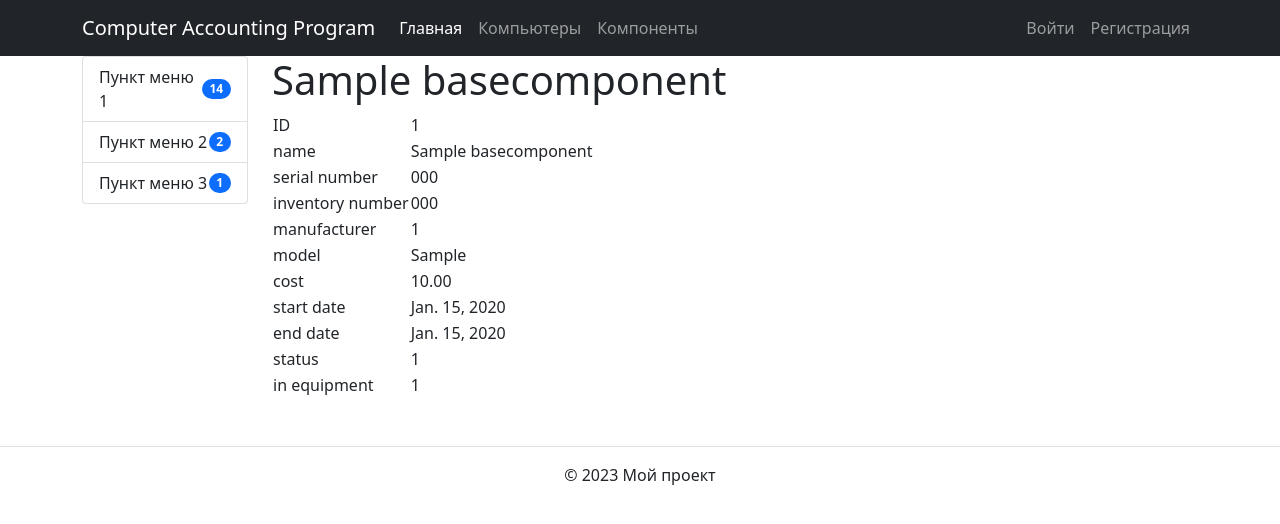
After one commit to adambrn/cap, a Django app: page /components/1/ in a window 1280 px wide. The commit adds this page. Shown: the top 524 px of the page. Run offline with Django 4.2, Linux system fonts and the light colour scheme; tables that the repository leaves empty hold one stand-in row (values such as "Sample post").

Commit message:
add django-tables2

```diff
--- a/cap/cap/urls.py
+++ b/cap/cap/urls.py
@@ -16,8 +16,12 @@ Including another URLconf
 """
 from django.contrib import admin
 from django.urls import include, path
+from catalogs.views import MyLoginView, MyLogoutView
 
 urlpatterns = [
     path("admin/", admin.site.urls),
-    path('catalogs/', include('catalogs.urls')),
+    path('login/', MyLoginView.as_view(), name='login'),
+    path('logout/', MyLogoutView.as_view(), name='logout'),
+    path('', include('catalogs.urls')),
+
 ]
--- a/cap/catalogs/models.py
+++ b/cap/catalogs/models.py
@@ -59,6 +59,9 @@ class BaseComponent(models.Model):
     status = models.ForeignKey(EquipmentStatus, on_delete=models.CASCADE)
     in_equipment = models.OneToOneField(Equipment, on_delete=models.CASCADE,blank=True, null=True, related_name='equipment_relay')
 
+    def get_fields(self):
+        return [(field.verbose_name, field.value_from_object(self)) for field in self.__class__._meta.fields]
+
     def __str__(self) -> str:
         return str(self.name)
 
--- a/cap/catalogs/templates/base.html
+++ b/cap/catalogs/templates/base.html
@@ -13,7 +13,7 @@
 
   <nav class="navbar navbar-expand-lg navbar-dark bg-dark">
     <div class="container">
-      <a class="navbar-brand" href="#">Мой проект</a>
+      <a class="navbar-brand" href="#">Computer Accounting Program</a>
       <button class="navbar-toggler" type="button" data-bs-toggle="collapse" data-bs-target="#mainMenu" aria-controls="mainMenu" aria-expanded="false" aria-label="Переключатель навигации">
         <span class="navbar-toggler-icon"></span>
       </button>
@@ -24,10 +24,10 @@
             <a class="nav-link active" aria-current="page" href="#">Главная</a>
           </li>
           <li class="nav-item">
-            <a class="nav-link" href="#">О нас</a>
+            <a class="nav-link" href={% url 'catalogs:equipment_catalog' %}>Компьютеры</a>
           </li>
           <li class="nav-item">
-            <a class="nav-link" href="#">Контакты</a>
+            <a class="nav-link" href={% url 'catalogs:components' %}>Компоненты</a>
           </li>
         </ul>
 
@@ -37,11 +37,11 @@
               <a class="nav-link" href="#">{{ user.username }}</a>
             </li>
             <li class="nav-item">
-              <a class="nav-link" href=#>Выйти</a>
+              <a class="nav-link" href="{% url 'logout' %}">Выйти</a>
             </li>
           {% else %}
             <li class="nav-item">
-              <a class="nav-link" href=#>Войти</a>
+              <a class="nav-link" href="{% url 'login' %}">Войти</a>
             </li>
             <li class="nav-item">
               <a class="nav-link" href=#>Регистрация</a>
--- /dev/null
+++ b/cap/catalogs/templates/component_detail.html
@@ -0,0 +1,16 @@
+{% extends 'base.html' %}
+
+{% block content %}
+
+<h1>{{ object.name }}</h1>
+<table>
+    {% for label, value in object.get_fields %}
+        <tr>
+            <td>{{ label }}</td>
+            <td>{{ value }}</td>
+        </tr>
+    {% endfor %}
+</table>
+
+
+{% endblock %}
--- a/cap/catalogs/templates/equipment_components.html
+++ b/cap/catalogs/templates/equipment_components.html
@@ -21,6 +21,7 @@
                             <td>{{ component.id }}</td>
                             <td>{{ component.name }}</td>
                             <td>{{ component.manufacturer.name }}</td>
+                            <td><a href="{% url 'catalogs:component_detail' component.id %}">Подробнее</a></td>
                             <!-- Добавьте другие необходимые поля для компонентов -->
                         </tr>
                         {% endfor %}
--- a/cap/catalogs/urls.py
+++ b/cap/catalogs/urls.py
@@ -1,10 +1,18 @@
 from django.urls import path
-from .views import EquipmentCatalogView, EquipmentComponentsView
+from .views import ComponentListView, EquipmentCatalogView, EquipmentComponentsView, ComponentDetailView
+
+from django.conf.urls.static import static
+from django.conf import settings
 
 app_name = 'catalogs'
 
 urlpatterns = [
     path('', EquipmentCatalogView.as_view(), name='equipment_catalog'),
     path('equipment/<int:equipment_id>/components/', EquipmentComponentsView.as_view(), name='equipment_components'),
+    path('components/', ComponentListView.as_view(), name='components'),
+    path('components/<int:pk>/', ComponentDetailView.as_view(), name='component_detail'),
     # Добавьте другие URL-маршруты вашего приложения "catalogs" здесь
 ]
+
+if settings.DEBUG:
+    urlpatterns += static(settings.STATIC_URL , document_root = settings.STATIC_ROOT)
--- a/cap/catalogs/views.py
+++ b/cap/catalogs/views.py
@@ -1,16 +1,19 @@
 from django.views import View
+from django.views.generic import ListView, DetailView
 from django.shortcuts import render
+
+from django.contrib.auth.views import LoginView, LogoutView
+from django_tables2 import SingleTableView
+
+from .tables import BaseComponentTable
 from .models import BaseComponent, Equipment, Motherboard, Processor, RAM, GraphicsCard, Storage, PowerSupply, Cooler, Case, NetworkCard
+from django.contrib.auth.mixins import LoginRequiredMixin
+components_name = [Motherboard, Processor, RAM, GraphicsCard, Storage, PowerSupply, Cooler, Case, NetworkCard]
+class EquipmentCatalogView(LoginRequiredMixin, ListView):
+    template_name = 'catalog.html'
+    model = Equipment
 
-components_name = [Motherboard, Processor, RAM, GraphicsCard, Storage, PowerSupply, Cooler, Case, NetworkCard]
-class EquipmentCatalogView(View):
-    template_name = 'catalog.html'
-
-    def get(self, request, *args, **kwargs):
-        equipment_list = Equipment.objects.all()
-        return render(request, self.template_name, {'equipment_list': equipment_list})
-
-class EquipmentComponentsView(View):
+class EquipmentComponentsView(LoginRequiredMixin, View):
     template_name = 'equipment_components.html'
 
     def get(self, request, equipment_id, *args, **kwargs):
@@ -26,3 +29,30 @@ class EquipmentComponentsView(View):
         except Equipment.DoesNotExist:
             # Оборудование не найдено, обработайте эту ситуацию по вашему усмотрению
             pass
+
+
+class ComponentListView(SingleTableView):
+  model = BaseComponent
+  table_class = BaseComponentTable
+  template_name = 'components.html'
+
+class ComponentDetailView(DetailView):
+  model = BaseComponent
+  template_name = 'component_detail.html'
+
+class MyLoginView(LoginView):
+    template_name = 'accounts/login.html'
+
+    def get_context_data(self, **kwargs):
+        context = super().get_context_data(**kwargs)
+        context['title'] = 'Вход'
+        return context
+
+
+class MyLogoutView(LogoutView):
+    template_name = 'accounts/logout.html'
+
+    def get_context_data(self, **kwargs):
+        context = super().get_context_data(**kwargs)
+        context['title'] = 'Выход'
+        return context
```
Also changed, not shown: cap/cap/settings.py (+12 -0 lines), cap/catalogs/tables.py (added, +14 -0 lines), cap/catalogs/templates/accounts/login.html (added, +27 -0 lines), cap/catalogs/templates/accounts/logout.html (added, +9 -0 lines), cap/catalogs/templates/components.html (added, +11 -0 lines), cap/static/css/main.css (added).
